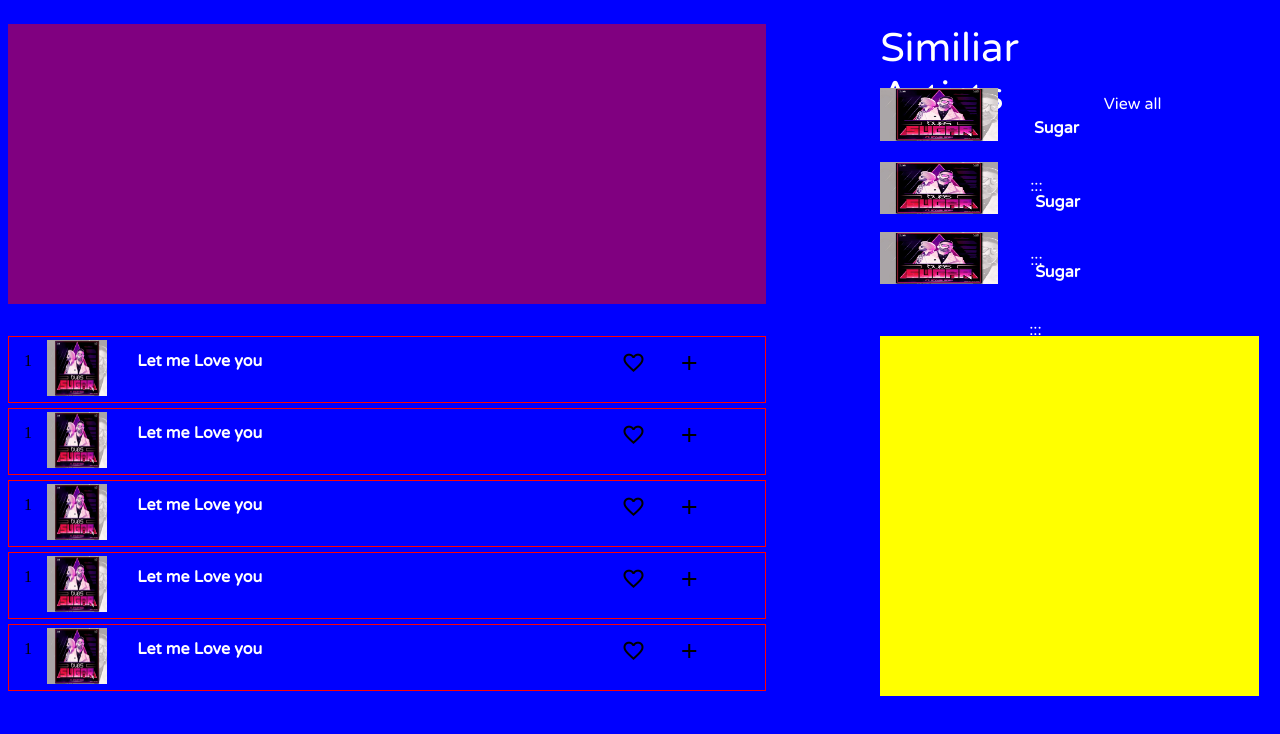
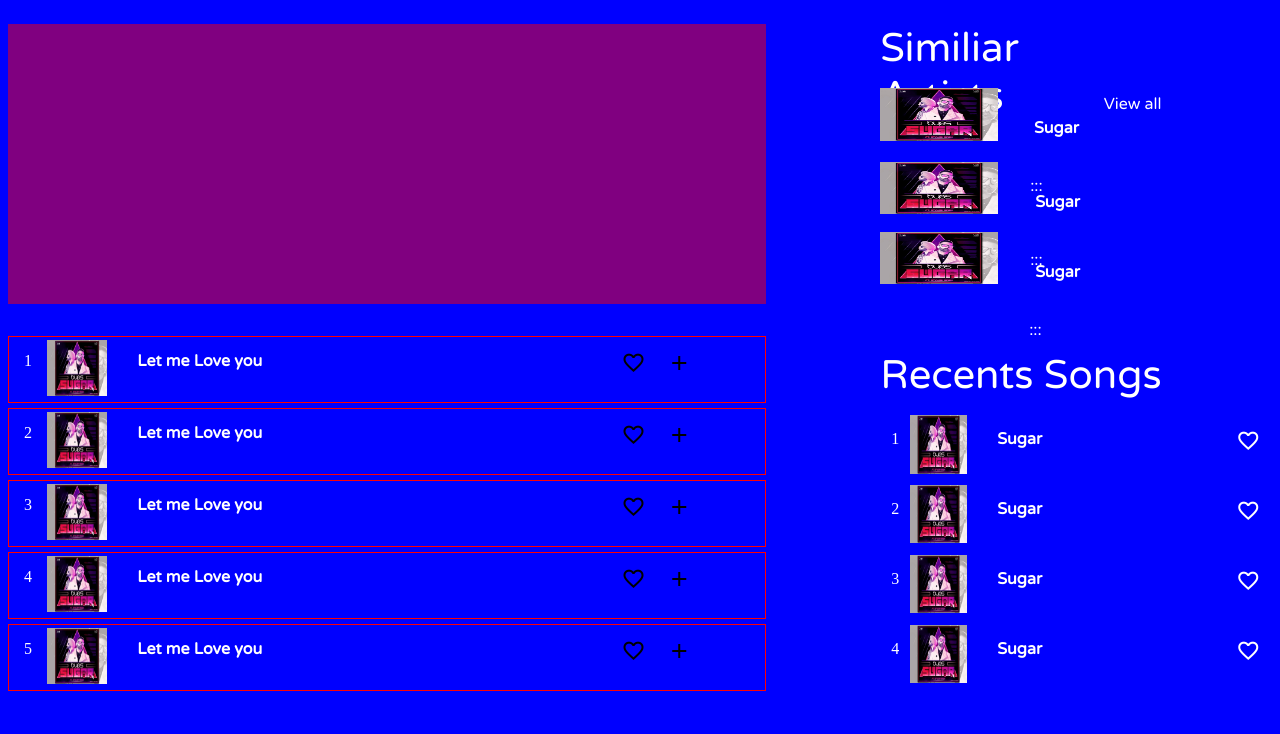
Before and after one commit to hiesenebrg/music_player_frontend, a website: page index.html in a window 1280 px wide. Shown: the part 64-798 px from the top of the page. Drawn offline with nearby package versions, Linux system fonts and the light colour scheme.

Commit message:
Recent Songs Created

```diff
--- a/index.html
+++ b/index.html
@@ -85,43 +85,74 @@
            </div>
 
           <div class="songs">
-            <div class="song-number">1</div>
+            <div class="song-number">2</div>
               <div class="song-photo"><image class="center" src="Media/images/suagr.jpg.webp"></div>
               <div class="song-name">Let me Love you</div>
               <div class="song-liked"><span class="material-symbols-outlined">favorite</span></div>
               <div class="song-plus"><span class="material-symbols-outlined">add</span></div>
             </div>
           <div class="songs">
-            <div class="song-number">1</div>
+            <div class="song-number">3</div>
               <div class="song-photo"><image class="center" src="Media/images/suagr.jpg.webp"></div>
               <div class="song-name">Let me Love you</div>
               <div class="song-liked"><span class="material-symbols-outlined">favorite</span></div>
               <div class="song-plus"><span class="material-symbols-outlined">add</span></div></div>
 
           <div class="songs">
-            <div class="song-number">1</div>
+            <div class="song-number">4</div>
               <div class="song-photo"><image class="center" src="Media/images/suagr.jpg.webp"></div>
               <div class="song-name">Let me Love you</div>
               <div class="song-liked"><span class="material-symbols-outlined">favorite</span></div>
               <div class="song-plus"><span class="material-symbols-outlined">add</span></div></div>
           <div class="songs">
-            <div class="song-number">1</div>
+            <div class="song-number">5</div>
               <div class="song-photo"><image class="center" src="Media/images/suagr.jpg.webp"></div>
               <div class="song-name">Let me Love you</div>
               <div class="song-liked"><span class="material-symbols-outlined">favorite</span></div>
               <div class="song-plus"><span class="material-symbols-outlined">add</span></div></div>
 
       </div>
+
     <div class="recents-songs">
-      <div class="heading"></div>
-      <div class="recents-songs-one"></div>
-      <div class="recents-songs-one"></div>
-      <div class="recents-songs-one"></div>
-      <div class="recents-songs-one"></div>
+      <div class="recents-songs-heading">
+
+          <span>Recents Songs</span><text>View all</text>
+
+      </div>
+      <div class="recents-songs-one">
+        <div class="recents-songs-one-number">1</div>
+            <div class="recents-songs-one-image"><image class="center" src="Media/images/suagr.jpg.webp"> </div>
+            <div class="recents-songs-one-name">Sugar</div>
+            <div class="recents-songs-one-icons"><span class="material-symbols-outlined">favorite</span> </div>
+        </div>
+
+
+      <div class="recents-songs-one">
+        <div class="recents-songs-one-number">2</div>
+            <div class="recents-songs-one-image"><image class="center" src="Media/images/suagr.jpg.webp"> </div>
+            <div class="recents-songs-one-name">Sugar</div>
+            <div class="recents-songs-one-icons"><span class="material-symbols-outlined">favorite</span> </div>
+      </div>
+      <div class="recents-songs-one">
+        <div class="recents-songs-one-number">3</div>
+            <div class="recents-songs-one-image"><image class="center" src="Media/images/suagr.jpg.webp"> </div>
+            <div class="recents-songs-one-name">Sugar</div>
+            <div class="recents-songs-one-icons"><span class="material-symbols-outlined">favorite</span> </div>
+      </div>
+      <div class="recents-songs-one">
+        <div class="recents-songs-one-number">4</div>
+            <div class="recents-songs-one-image"><image class="center" src="Media/images/suagr.jpg.webp"> </div>
+            <div class="recents-songs-one-name">Sugar</div>
+            <div class="recents-songs-one-icons"><span class="material-symbols-outlined">favorite</span></div>
+      </div>
 
 
 
     </div>
+    </div>
+
+
+
   </body>
 
   <script src="script.js"></script>
--- a/styles.css
+++ b/styles.css
@@ -152,7 +152,7 @@ body {
   display: flex;
   flex-direction: column;
   flex-wrap: wrap;
-  background-color: yellow;
+  background-color: blue;
 }
 .songs {
   height: 18%;
@@ -167,6 +167,7 @@ body {
   text-align: center;
   padding-top: 15px;
   width: 5%;
+  color: white;
 }
 .song-photo {
   padding-top: 3px;
@@ -189,6 +190,58 @@ body {
 .song-plus {
   width: 5%;
 
-  padding-left: 18px;
+  padding-left: 8px;
   padding-top: 14px;
 }
+.recents-songs-heading {
+  height: 22%;
+
+  background-color: blue;
+  display: flex;
+  flex-direction: row;
+  flex-wrap: wrap;
+}
+.recents-songs-heading span {
+  padding-top: 15px;
+  font-family: "Varela Round", sans-serif;
+  font-size: 40px;
+  color: white;
+}
+.recents-songs-heading text {
+  font-family: "Varela Round", sans-serif;
+  color: white;
+  padding-top: 30px;
+  margin-left: 75px;
+}
+.recents-songs-one {
+  height: 18%;
+  margin-bottom: 5px;
+  background-color: blue;
+  display: flex;
+  flex-direction: row;
+  flex-wrap: wrap;
+}
+.recents-songs-one-number {
+  width: 8%;
+  text-align: center;
+  padding-top: 15px;
+  color: white;
+}
+.recents-songs-one-image {
+  width: 15%;
+}
+.recents-songs-one-name {
+  width: 63%;
+
+  font-family: "Varela Round", sans-serif;
+  font-weight: bolder;
+  padding-left: 30px;
+  padding-top: 14px;
+  color: white;
+}
+.recents-songs-one-icons {
+  width: 5%;
+
+  padding-top: 14px;
+  color: white;
+}
```
